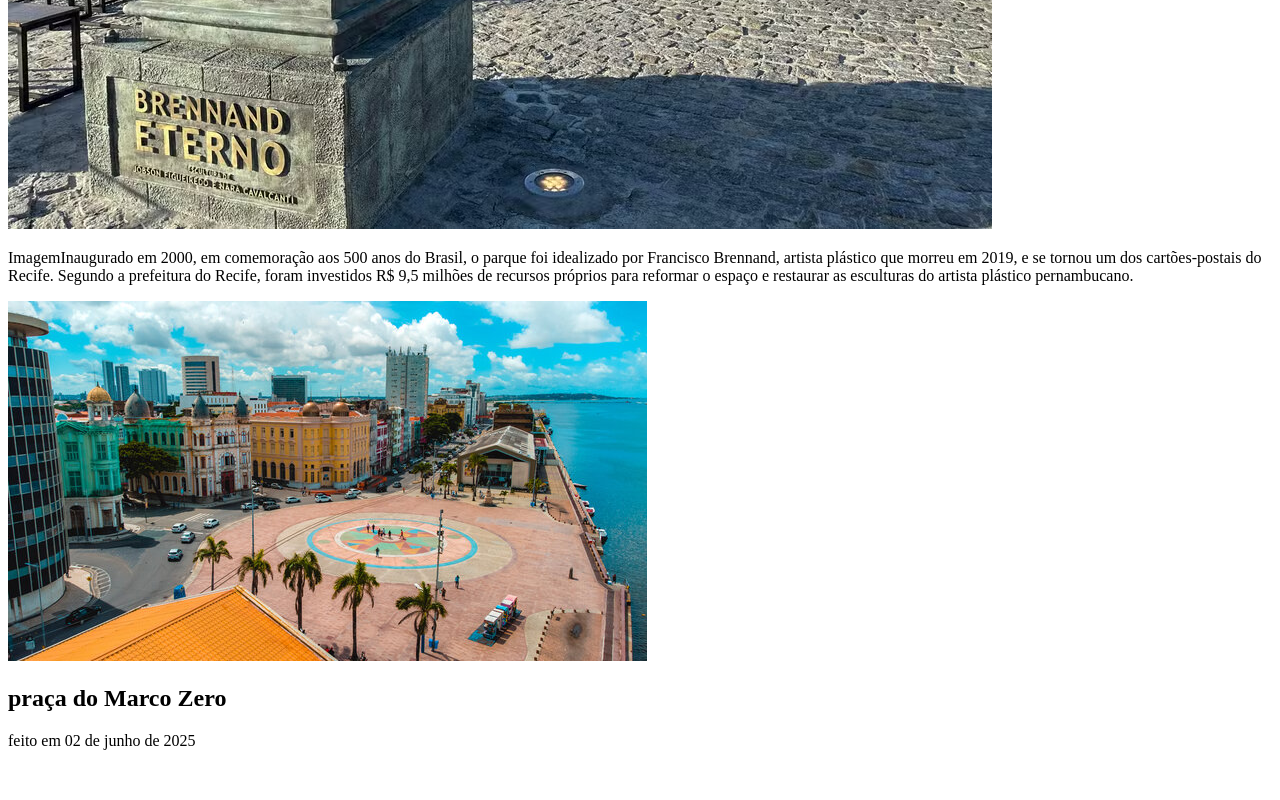
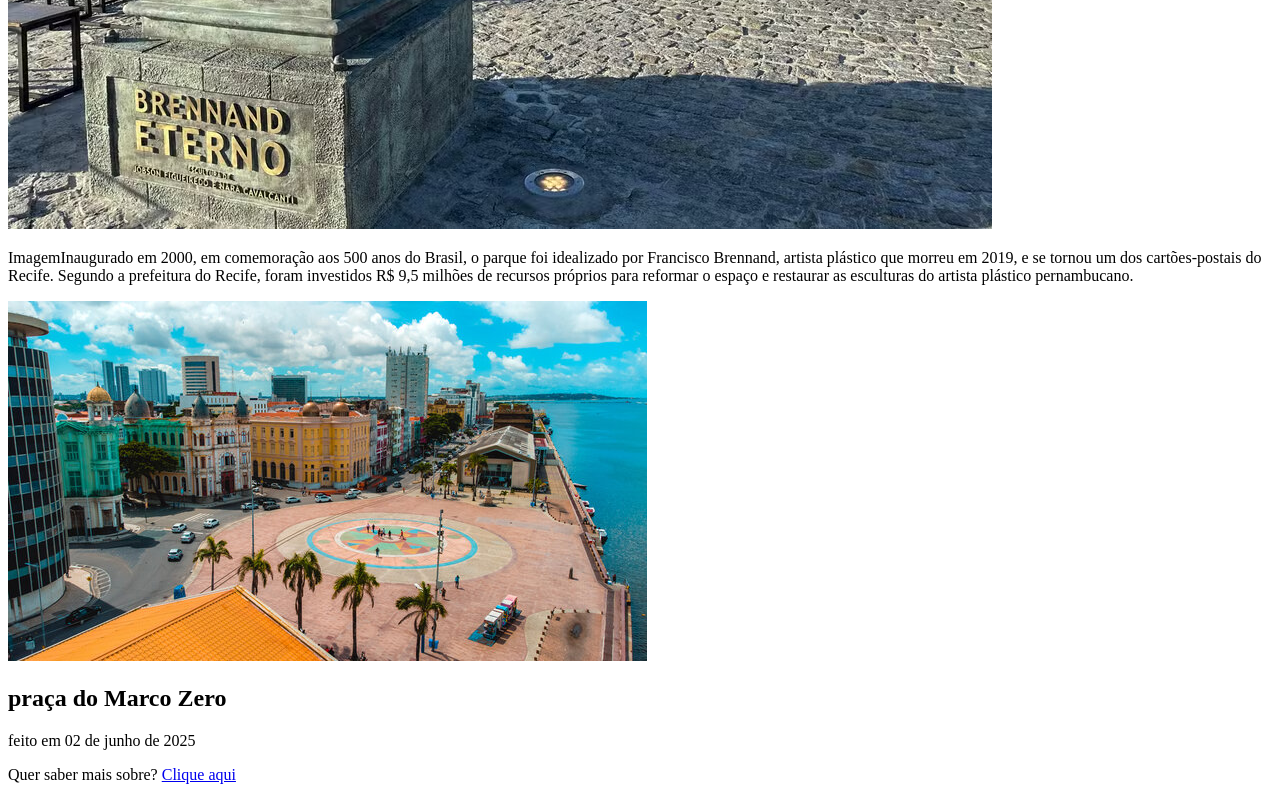
Before and after one commit to LeviPaulino22/marcozero, a plain HTML site: page index.html in a window 1280 px wide. Shown: the part 690-1490 px from the top of the page. Before the commit the page ends 1456 px from the top, so only its background shows below. Drawn offline with Linux system fonts and the light colour scheme.

Commit message:
first commit

```diff
--- a/index.html
+++ b/index.html
@@ -29,6 +29,7 @@
     <h2>praça do Marco Zero</h2>
     <footer>
         <p>feito em 02 de junho de 2025</p>
+        <p>Quer saber mais sobre? <a href="http://127.0.0.1:5500/index.html" target="_blank">Clique aqui</a></p>
     </footer>
 </body>
 </html>
```
Also changed, not shown: 1 other file.
